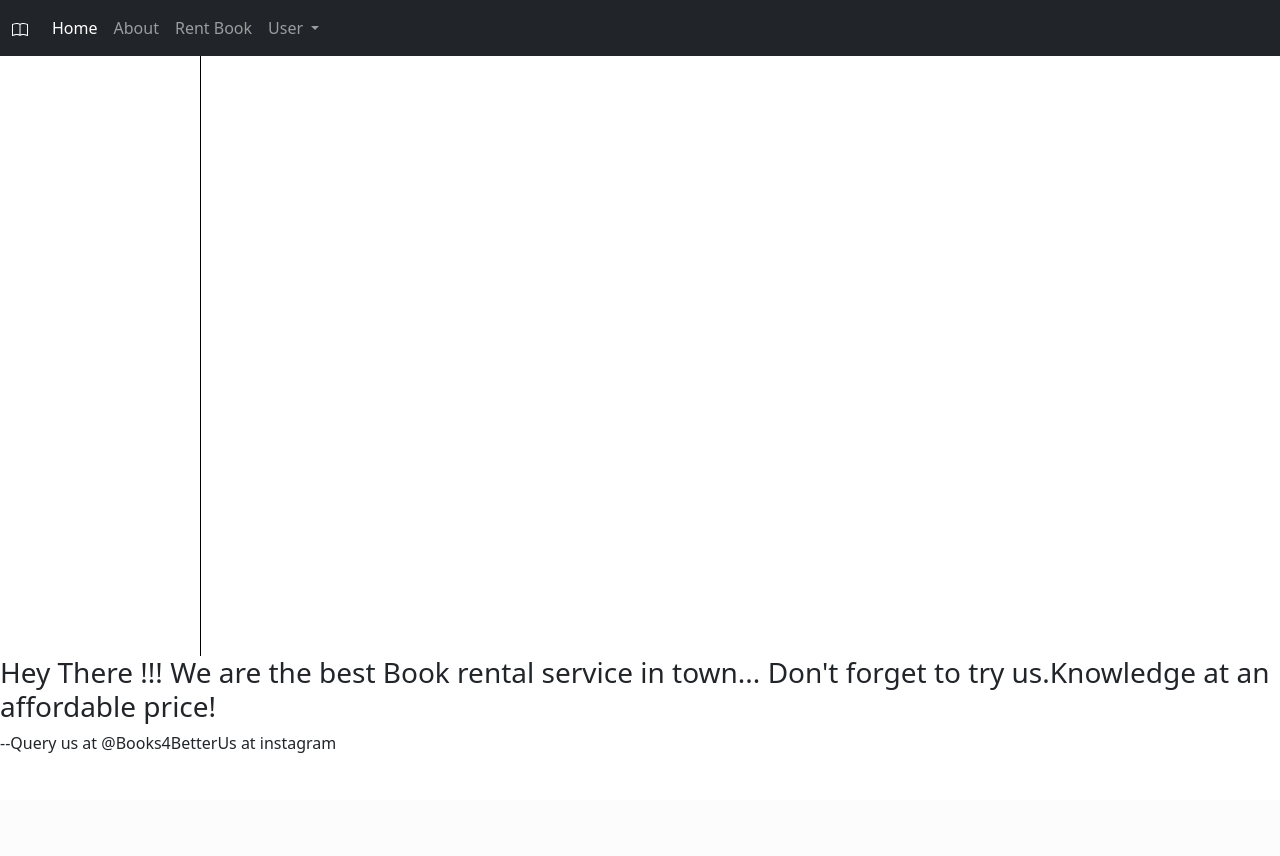
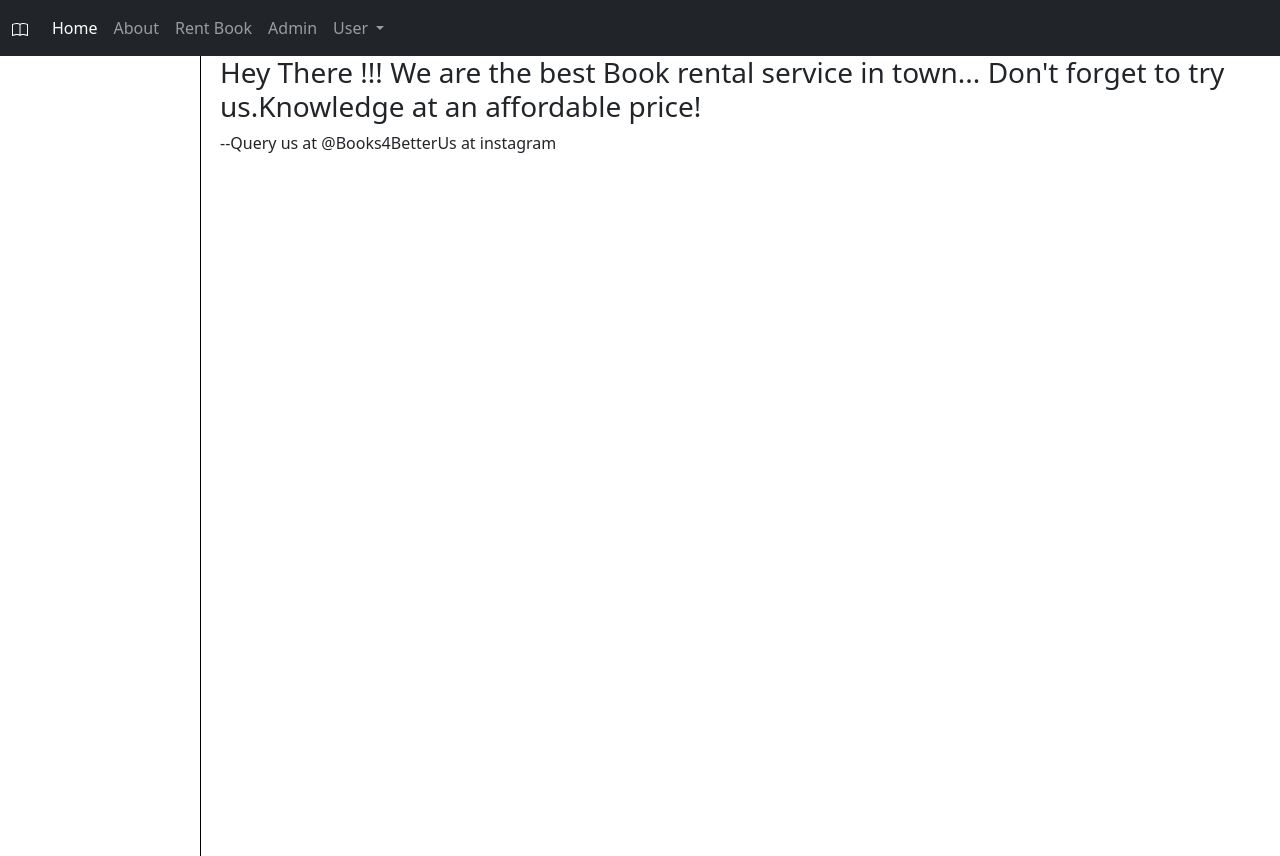
Before and after one commit to aakash013srivastava/BookRentals, a Flask app: page /about in a window 1280 px wide. Before the commit the page ends 753 px from the top, so only its background shows below. Run offline with Flask 2, Linux system fonts and the light colour scheme.

Commit message:
New templates added

```diff
--- a/templates/base.html
+++ b/templates/base.html
@@ -37,6 +37,11 @@
                 Rent Book
               </a>
               </li>
+              <li class="nav-item ">
+                <a class="nav-link " href="/admin" id="navbarDropdown" role="button" data-bs-toggle="dropdown" aria-expanded="false">
+                  Admin
+                </a>
+                </li>
               <li class="nav-item dropdown">
                 <a class="nav-link dropdown-toggle" href="#" id="navbarDropdown" role="button" data-bs-toggle="dropdown" aria-expanded="false">
                   User
@@ -57,11 +62,16 @@
         </div>
       </nav>
 
-    <div id="sidebar" style="height:600px;margin-left:200px;border-left: 1px solid black;">
+    <div id="sidebar" style="height:100vh;margin-left:200px;border-left: 1px solid black;float:left">
 
     </div>
-    {% block body%}
-    {% endblock %}
+
+    <div id="main_body" style="height:100vh;margin-left:220px;float: center;">
+
+      {% block body%}
+      {% endblock %}
+
+    </div>
 
 
     <!-- Optional JavaScript; choose one of the two! -->
```
Also changed, not shown: templates/index.html (+15 -0 lines).
